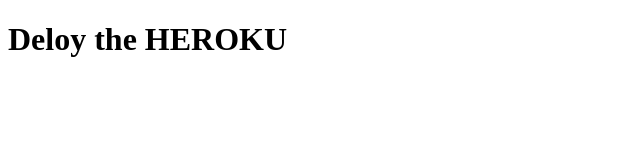
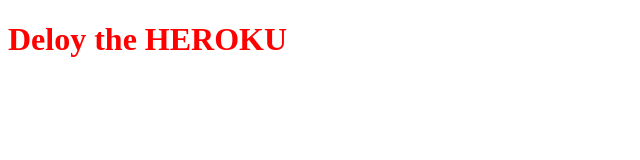
Before and after one commit to Cuong23122001/Heroku, a website: page heroku_test/views/index.html in a window 1280 px wide. Shown: the whole page, without its empty margins (0-640 px from the left). Drawn offline with Linux system fonts and the light colour scheme.

Commit message:
red title

```diff
--- a/heroku_test/views/index.html
+++ b/heroku_test/views/index.html
@@ -7,6 +7,6 @@
     <title>Document</title>
 </head>
 <body>
-    <h1>Deloy the HEROKU</h1>
+    <h1 style="color: red;">Deloy the HEROKU</h1>
 </body>
 </html>
```
